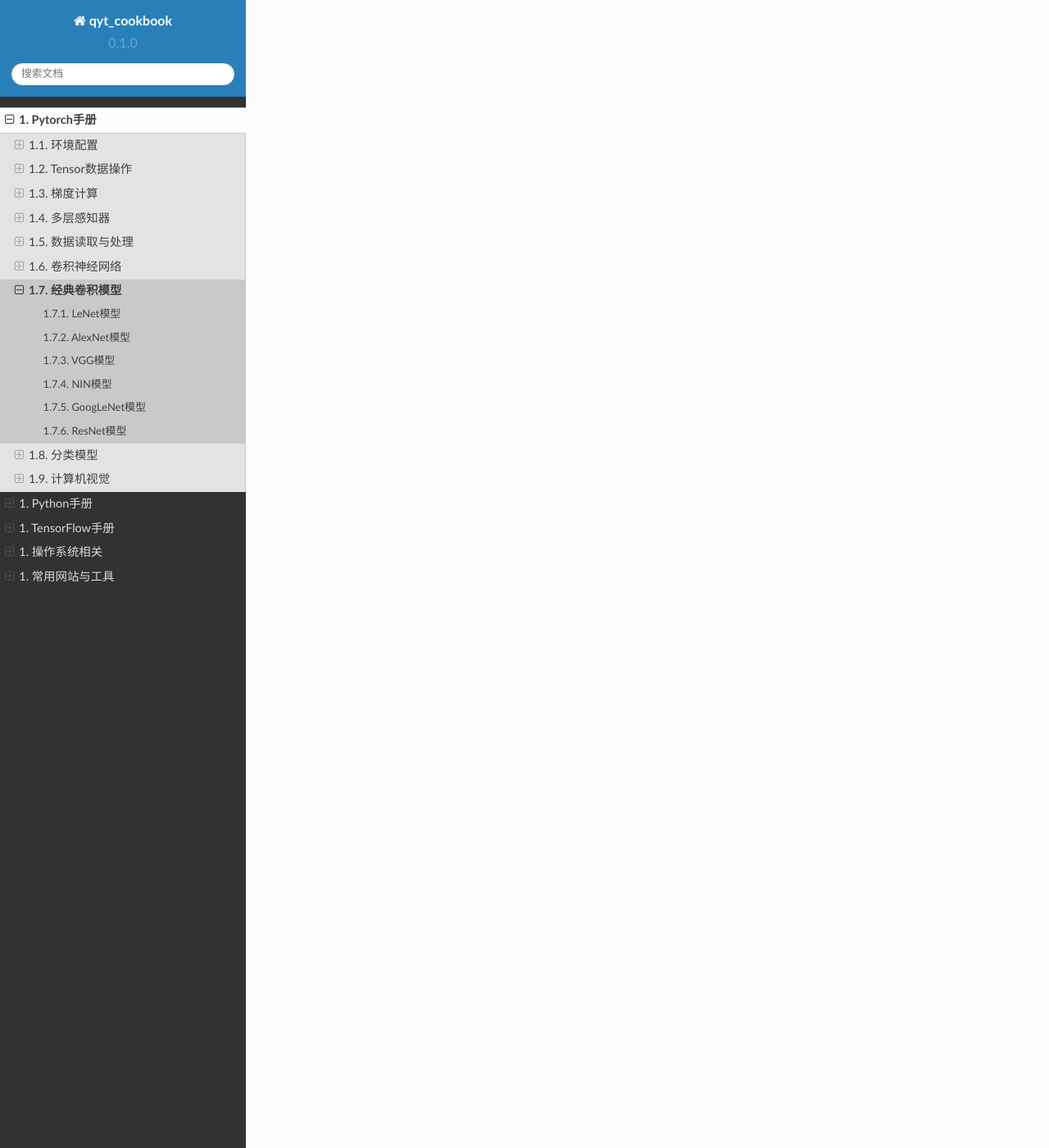
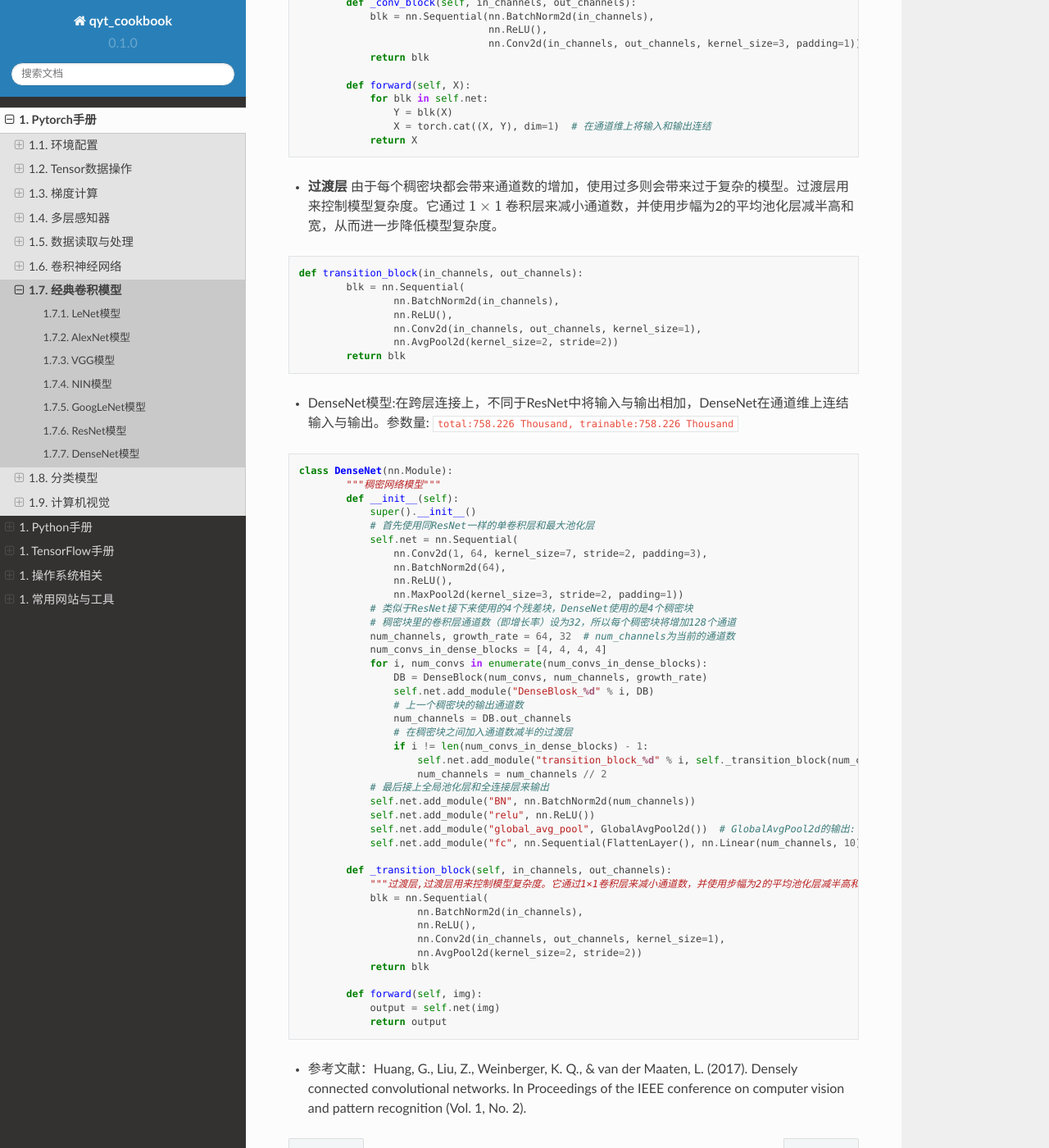
Before and after one commit to q759729997/qyt_cookbook, a Sphinx documentation site: the page built from qyt_cookbook/source/pytorch/cnnModels.rst, in a window 1280 px wide and 1400 px high, scrolled down 11044 px. Shown: the whole window at 82% size. Built offline with Sphinx 7.4.7 and the Read the Docs theme 2.0.0, drawn with Linux system fonts in a browser that asks for light colours; some of the changed text lies outside the part shown.

Commit message:
DenseNet

```diff
--- a/qyt_cookbook/source/pytorch/cnnModels.rst
+++ b/qyt_cookbook/source/pytorch/cnnModels.rst
@@ -428,3 +428,101 @@ ResNet模型
 
 - 参考文献:He, K., Zhang, X., Ren, S., & Sun, J. (2016). Deep residual learning for image recognition. In Proceedings of the IEEE conference on computer vision and pattern recognition (pp. 770-778).
 - 参考文献:He, K., Zhang, X., Ren, S., & Sun, J. (2016, October). Identity mappings in deep residual networks. In European Conference on Computer Vision (pp. 630-645). Springer, Cham.
+
+DenseNet模型
+######################
+
+- 稠密连接网络（DenseNet）。它与ResNet的主要区别如图：
+
+.. image:: ./cnnModels.assets/densenet_block_20200325231650.png
+    :alt:
+    :align: center
+
+- 上图中将部分前后相邻的运算抽象为模块为A和模块为B。与ResNet的主要区别在于，DenseNet里模块为B的输出不是像ResNet那样和模块为A的输出相加，而是 **在通道维上连结** 。这样模块A的输出可以直接传入模块B后面的层。在这个设计里， *模块A直接跟模块B后面的所有层连接在了一起* 。这也是它被称为“稠密连接”的原因。
+- DenseNet的主要构建模块是稠密块（dense block）和过渡层（transition layer）。前者定义了输入和输出是如何连结的，后者则用来控制通道数，使之不过大。
+- **稠密块** DenseNet使用了ResNet改良版的“批量归一化、激活和卷积”结构。稠密块由多个conv_block组成，每块使用相同的输出通道数。卷积块的通道数控制了输出通道数相对于输入通道数的增长，因此也被称为增长率（growth rate）。当有2个输出通道数为10的卷积块。使用通道数为3的输入时，我们会得到通道数为 :math:`3+2\times 10=23` 的输出。
+
+.. code-block:: python
+
+    class DenseBlock(nn.Module):
+	    """稠密块"""
+	    def __init__(self, num_convs, in_channels, out_channels):
+	        super().__init__()
+	        net = []
+	        for i in range(num_convs):
+	            in_c = in_channels + i * out_channels
+	            net.append(self._conv_block(in_c, out_channels))
+	        self.net = nn.ModuleList(net)
+	        self.out_channels = in_channels + num_convs * out_channels  # 计算输出通道数
+
+	    def _conv_block(self, in_channels, out_channels):
+	        blk = nn.Sequential(nn.BatchNorm2d(in_channels),
+	                            nn.ReLU(),
+	                            nn.Conv2d(in_channels, out_channels, kernel_size=3, padding=1))
+	        return blk
+
+	    def forward(self, X):
+	        for blk in self.net:
+	            Y = blk(X)
+	            X = torch.cat((X, Y), dim=1)  # 在通道维上将输入和输出连结
+	        return X
+
+- **过渡层** 由于每个稠密块都会带来通道数的增加，使用过多则会带来过于复杂的模型。过渡层用来控制模型复杂度。它通过 :math:`1\times1` 卷积层来减小通道数，并使用步幅为2的平均池化层减半高和宽，从而进一步降低模型复杂度。
+
+.. code-block:: python
+
+    def transition_block(in_channels, out_channels):
+	    blk = nn.Sequential(
+	            nn.BatchNorm2d(in_channels),
+	            nn.ReLU(),
+	            nn.Conv2d(in_channels, out_channels, kernel_size=1),
+	            nn.AvgPool2d(kernel_size=2, stride=2))
+	    return blk
+
+- DenseNet模型:在跨层连接上，不同于ResNet中将输入与输出相加，DenseNet在通道维上连结输入与输出。参数量: ``total:758.226 Thousand, trainable:758.226 Thousand``
+
+.. code-block:: python
+
+    class DenseNet(nn.Module):
+	    """稠密网络模型"""
+	    def __init__(self):
+	        super().__init__()
+	        # 首先使用同ResNet一样的单卷积层和最大池化层
+	        self.net = nn.Sequential(
+	            nn.Conv2d(1, 64, kernel_size=7, stride=2, padding=3),
+	            nn.BatchNorm2d(64),
+	            nn.ReLU(),
+	            nn.MaxPool2d(kernel_size=3, stride=2, padding=1))
+	        # 类似于ResNet接下来使用的4个残差块，DenseNet使用的是4个稠密块
+	        # 稠密块里的卷积层通道数（即增长率）设为32，所以每个稠密块将增加128个通道
+	        num_channels, growth_rate = 64, 32  # num_channels为当前的通道数
+	        num_convs_in_dense_blocks = [4, 4, 4, 4]
+	        for i, num_convs in enumerate(num_convs_in_dense_blocks):
+	            DB = DenseBlock(num_convs, num_channels, growth_rate)
+	            self.net.add_module("DenseBlosk_%d" % i, DB)
+	            # 上一个稠密块的输出通道数
+	            num_channels = DB.out_channels
+	            # 在稠密块之间加入通道数减半的过渡层
+	            if i != len(num_convs_in_dense_blocks) - 1:
+	                self.net.add_module("transition_block_%d" % i, self._transition_block(num_channels, num_channels // 2))
+	                num_channels = num_channels // 2
+	        # 最后接上全局池化层和全连接层来输出
+	        self.net.add_module("BN", nn.BatchNorm2d(num_channels))
+	        self.net.add_module("relu", nn.ReLU())
+	        self.net.add_module("global_avg_pool", GlobalAvgPool2d())  # GlobalAvgPool2d的输出: (Batch, num_channels, 1, 1)
+	        self.net.add_module("fc", nn.Sequential(FlattenLayer(), nn.Linear(num_channels, 10)))
+
+	    def _transition_block(self, in_channels, out_channels):
+	        """过渡层,过渡层用来控制模型复杂度。它通过1×1卷积层来减小通道数，并使用步幅为2的平均池化层减半高和宽，从而进一步降低模型复杂度。"""
+	        blk = nn.Sequential(
+	                nn.BatchNorm2d(in_channels),
+	                nn.ReLU(),
+	                nn.Conv2d(in_channels, out_channels, kernel_size=1),
+	                nn.AvgPool2d(kernel_size=2, stride=2))
+	        return blk
+
+	    def forward(self, img):
+	        output = self.net(img)
+	        return output
+
+- 参考文献：Huang, G., Liu, Z., Weinberger, K. Q., & van der Maaten, L. (2017). Densely connected convolutional networks. In Proceedings of the IEEE conference on computer vision and pattern recognition (Vol. 1, No. 2).
```
Also changed, not shown: qyt_cookbook/source/pytorch/cnnModels.assets/densenet_block_20200325231650.png (added).
